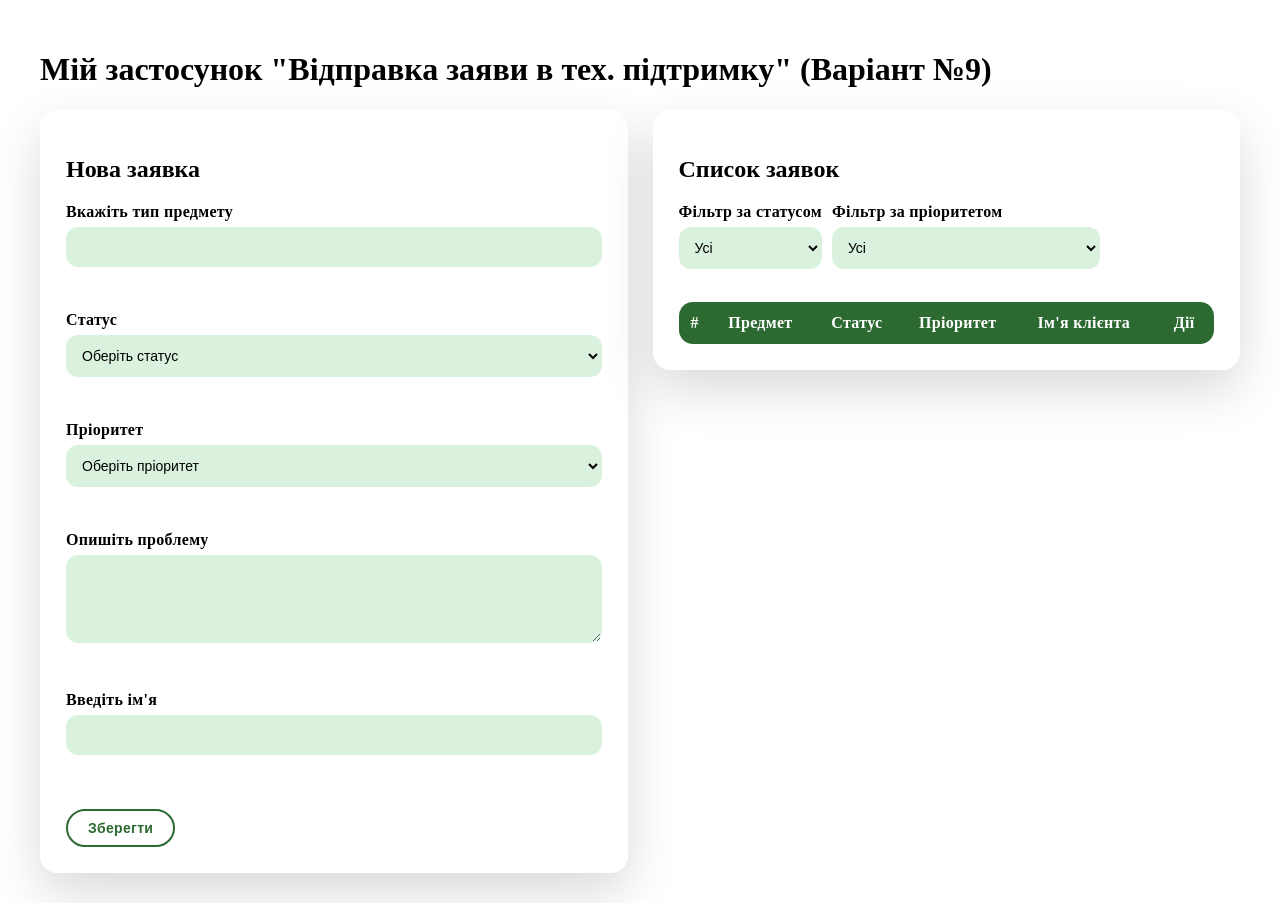
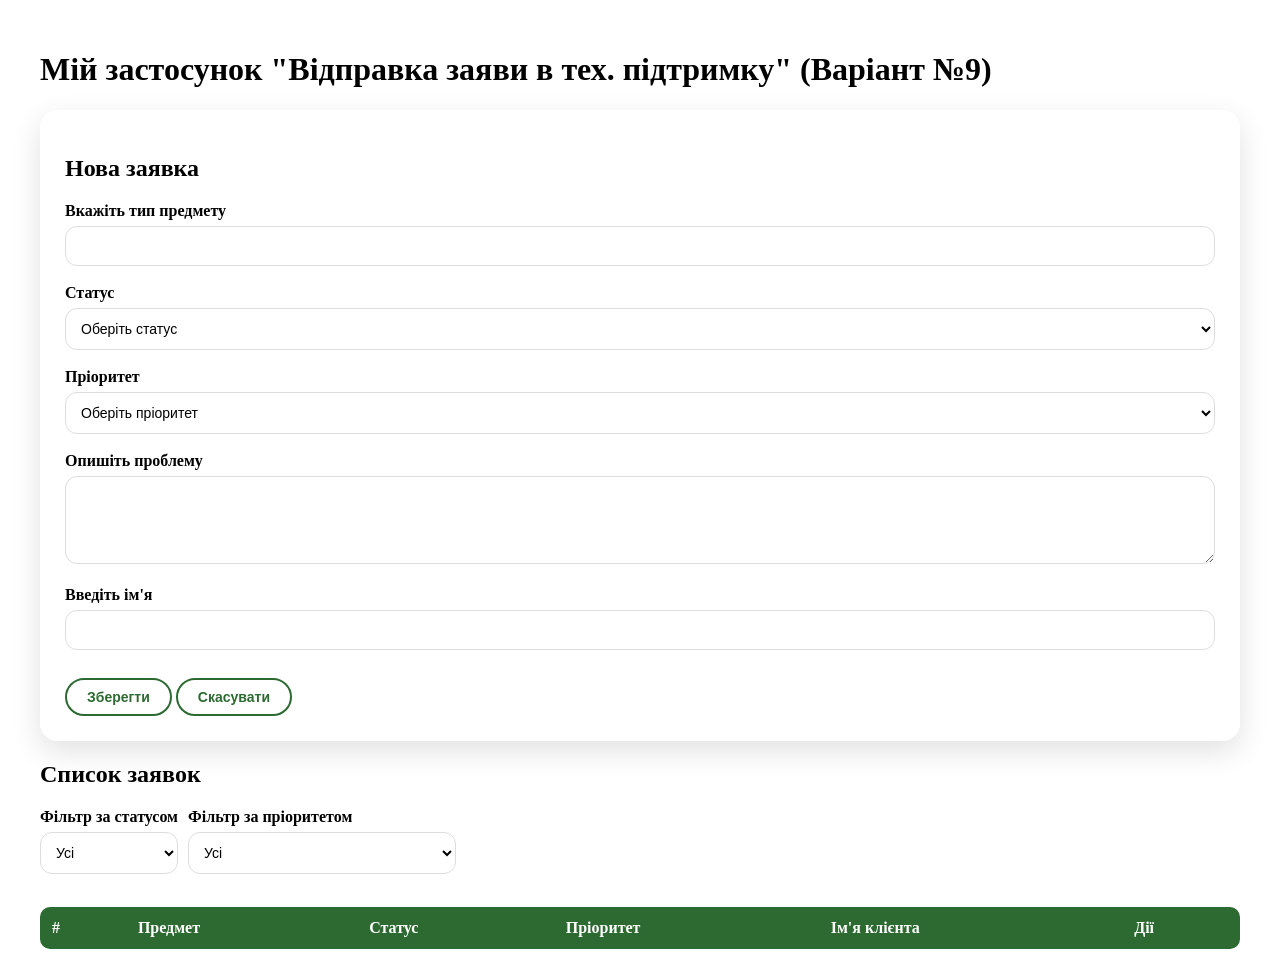

0.4.0

--- a/frontend/styles.css
+++ b/frontend/styles.css
@@ -18,27 +18,20 @@ body {
 }
 
 .layout {
-    display: flex;
-    gap: 25px;
-    align-items: flex-start;
+    display: block;
 }
 
-form,
-section {
-    background: rgba(255, 255, 255, 0.85);
-    backdrop-filter: blur(10px);
+form {
+    background: rgba(255, 255, 255, 0.92);
     padding: 25px;
     border-radius: 18px;
-    width: 50%;
-    box-shadow: 0 20px 50px rgba(0, 0, 0, 0.15);
-    border: 1px solid rgba(255, 255, 255, 0.3);
+    margin-bottom: 20px;
+    box-shadow: 0 10px 30px rgba(0, 0, 0, 0.12);
     transition: 0.3s ease;
 }
 
-form:hover,
-section:hover {
-    transform: translateY(-3px);
-    box-shadow: 0 25px 60px rgba(0, 0, 0, 0.2);
+form:hover {
+    transform: translateY(-2px);
 }
 
 .field {
@@ -49,50 +42,26 @@ label {
     display: block;
     margin-bottom: 6px;
     font-weight: 600;
-    letter-spacing: 0.3px;
 }
 
 input,
 select,
 textarea {
-    background-color: hsla(128, 48%, 65%, 0.277);
     width: 100%;
     padding: 11px;
     border-radius: 12px;
-    border: 1px solid transparent;
-    outline: none;
-    transition: all 0.25s ease;
+    border: 1px solid #ddd;
+    background: white;
     font-size: 14px;
-}
-
-input:hover,
-select:hover,
-textarea:hover {
-    background-color: hsla(128, 48%, 65%, 0.35);
+    transition: 0.2s;
 }
 
 input:focus,
 select:focus,
 textarea:focus {
     border: 1px solid #2d6a31;
-    background-color: hsla(128, 48%, 65%, 0.45);
-    box-shadow: 0 0 0 2px rgba(45, 106, 49, 0.25);
-}
-
-.filters {
-    display: flex;
-    margin-bottom: 15px;
-    gap: 10px;
-}
-
-.invalid {
-    border-color: red !important;
-}
-
-.error-text {
-    color: red;
-    font-size: 12px;
-    min-height: 14px;
+    outline: none;
+    box-shadow: 0 0 0 2px rgba(45, 106, 49, 0.2);
 }
 
 button {
@@ -103,26 +72,33 @@ button {
     color: #2d6a31;
     font-size: 14px;
     font-weight: 600;
-    letter-spacing: 0.3px;
     cursor: pointer;
-    outline: none;
-    display: inline-block;
     margin-top: 10px;
-    transition: all 0.25s ease;
+    transition: 0.2s ease;
 }
 
 button:hover {
     background-color: #2d6a31;
     color: white;
-    transform: translateY(-1px);
 }
 
-button:active {
-    transform: scale(0.97);
+.table-block {
+    background: rgba(255, 255, 255, 0.92);
+    padding: 20px;
+    border-radius: 18px;
+    box-shadow: 0 10px 30px rgba(0, 0, 0, 0.12);
+    margin-bottom: 20px;
 }
 
-.hidden {
-    display: none;
+.table-block h2 {
+    margin-top: 0;
+    margin-bottom: 15px;
+}
+
+.filters {
+    display: flex;
+    gap: 10px;
+    margin-bottom: 15px;
 }
 
 .table-wrapper {
@@ -133,7 +109,7 @@ button:active {
 table {
     width: 100%;
     border-collapse: collapse;
-    border-radius: 14px;
+    border-radius: 10px;
     overflow: hidden;
 }
 
@@ -143,44 +119,55 @@ th {
     padding: 12px;
     text-align: left;
     cursor: pointer;
-    font-weight: 600;
-    letter-spacing: 0.3px;
 }
 
 td {
     padding: 12px;
-    background-color: hsla(128, 48%, 65%, 0.277);
-    transition: all 0.2s ease;
-}
-
-tr {
-    transition: 0.2s ease;
+    background-color: #f7f7f7;
+    border-bottom: 1px solid #e6e6e6;
 }
 
 tr:hover td {
-    background-color: hsla(128, 48%, 65%, 0.5);
-    transform: scale(1.01);
+    background-color: #eaf4ea;
 }
 
-td button {
-    margin: 2px;
-    padding: 5px 10px;
+.stats-box {
+    background: rgba(255, 255, 255, 0.85);
+    padding: 15px;
+    border-radius: 14px;
+    box-shadow: 0 10px 25px rgba(0, 0, 0, 0.1);
+    margin-top: 35px;
+}
+
+.stat-item {
+    padding: 8px;
+    margin-bottom: 8px;
+    border-radius: 10px;
+    background: rgba(45, 106, 49, 0.08);
+}
+
+.pagination {
+    display: flex;
+    justify-content: center;
+    gap: 15px;
+    margin-top: 20px;
+}
+
+.invalid {
+    border: 1px solid red !important;
+}
+
+.error-text {
+    color: red;
     font-size: 12px;
 }
 
 @media (max-width: 900px) {
-    .layout {
+    body {
+        padding: 15px;
+    }
+
+    .filters {
         flex-direction: column;
     }
-
-    form,
-    section {
-        width: 100%;
-    }
-}
-
-.invalid,
-.invalid:focus {
-    border: 1px solid red !important;
-    box-shadow: 0 0 0 2px rgba(255, 0, 0, 0.2);
 }
